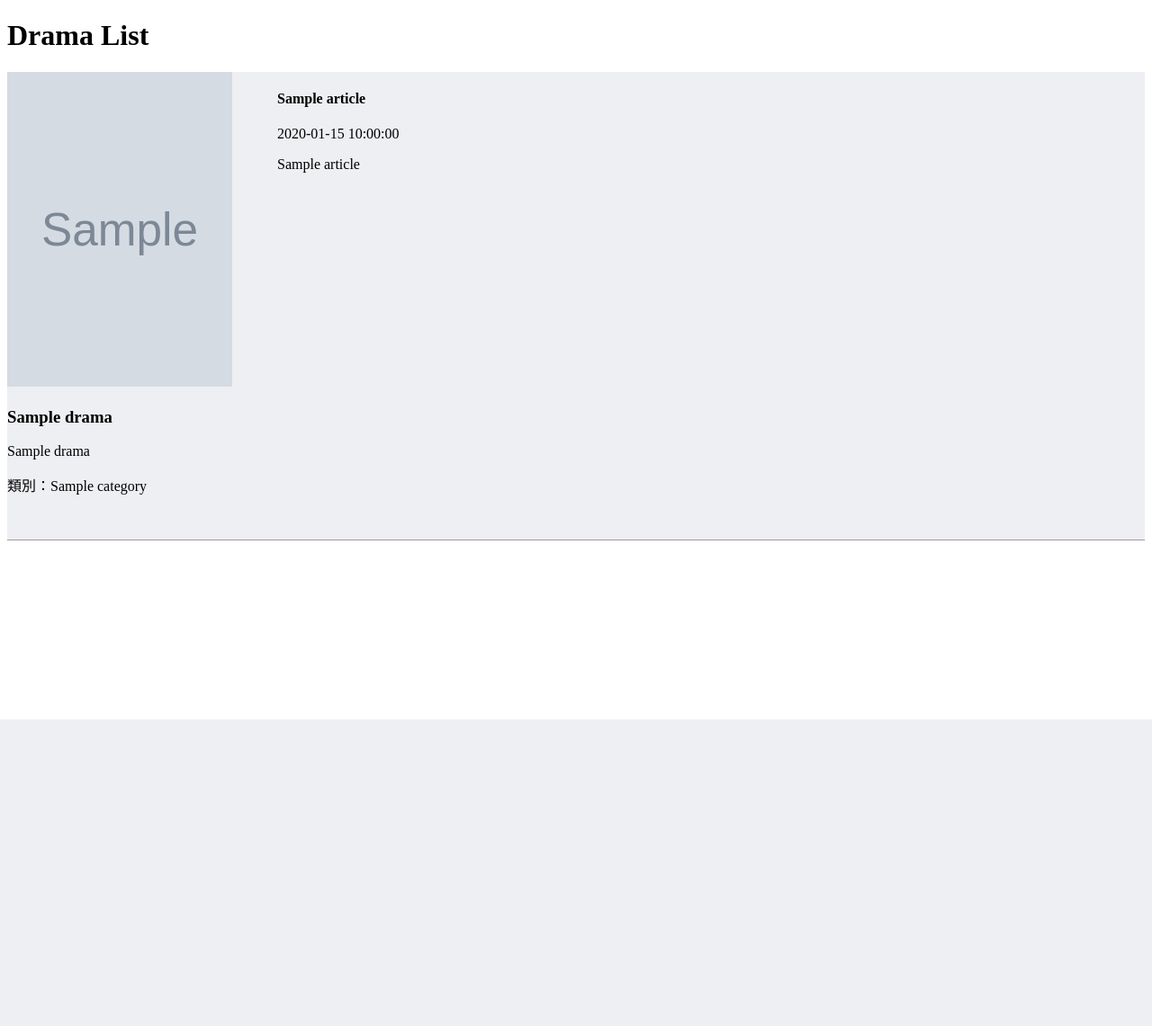
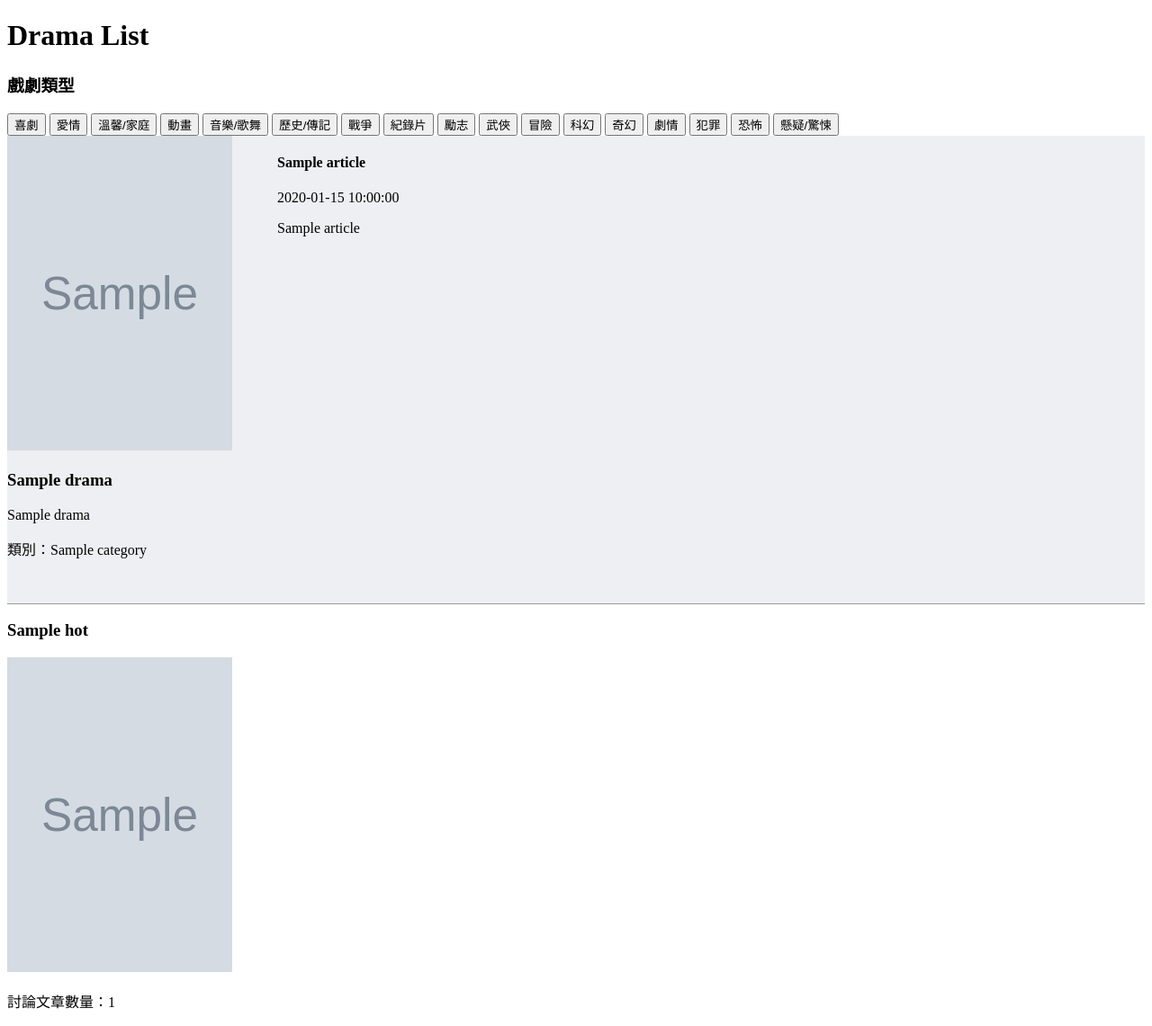
Before and after one commit to hsuu816/WatchNext-Side-Project, a Flask app: template templates/index.html in a window 1280 px wide. Shown: the whole page at 90% size. Before the commit the page ends 800 px from the top, so only its background shows below. Run offline with Flask 3, Linux system fonts and the light colour scheme; the template is opened without the code that fills it: most values are stand-ins (such as "Sample title", 1, 10 or a date in 2020); grey boxes marked "Sample" are stand-in pictures.

Commit message:
feat:add category buttom

```diff
--- a/templates/index.html
+++ b/templates/index.html
@@ -3,14 +3,30 @@
     <meta charset="UTF-8">
     <meta name="viewport" content="width=device-width, initial-scale=1.0">
     <title>HOME</title>
-    <link rel="stylesheet" href="\static\style.css">
+    <link rel="stylesheet" href="/static/style.css">
 </head>
 <body>
     <h1>Drama List</h1>
-    <!-- <button type="button" id="allButton">All</button>
-    <button type="button" id="loveButton">愛情</button>
-    <button type="button" id="warmthButton">溫馨/家庭</button>
-    <button type="button" id="animationButton">動畫</button> -->
+    <h3>戲劇類型</h3>
+    <button type="button" id="funnyButton" data-category="喜劇">喜劇</button>
+    <button type="button" id="loveButton" data-category="愛情">愛情</button>
+    <button type="button" id="warmthButton" data-category="溫馨/家庭">溫馨/家庭</button>
+    <button type="button" id="animationButton" data-category="動畫">動畫</button>
+    <button type="button" id="musicButton" data-category="音樂/歌舞">音樂/歌舞</button>
+    <button type="button" id="historyButton" data-category="歷史/傳記">歷史/傳記</button>
+    <button type="button" id="warButton" data-category="戰爭">戰爭</button>
+    <button type="button" id="documentaryButton" data-category="紀錄片">紀錄片</button>
+    <button type="button" id="inspirationalButton" data-category="勵志">勵志</button>
+    <button type="button" id="martialButton" data-category="武俠">武俠</button>
+    <button type="button" id="adventureButton" data-category="冒險">冒險</button>
+    <button type="button" id="scienceButton" data-category="科幻">科幻</button>
+    <button type="button" id="fantasyButton" data-category="奇幻">奇幻</button>
+    <button type="button" id="plotButton" data-category="劇情">劇情</button>
+    <button type="button" id="crimeButton" data-category="犯罪">犯罪</button>
+    <button type="button" id="horrorButton" data-category="恐怖">恐怖</button>
+    <button type="button" id="thrillerButton" data-category="懸疑/驚悚">懸疑/驚悚</button>
+
+
     <div class="drama-container">
         {% for drama in dramas %}
         <div class="drama">
@@ -32,5 +48,15 @@
         </div>
         {% endfor %}
     </div>
+
+    <div class="hot-drama">
+        {% for hot in hot_drama %}
+            <h3>{{ hot.name }}</h2>
+            <img src="{{ hot.image }}" alt="{{ hot.name }}">
+            <p>討論文章數量：{{ hot.comment_count }}</p>
+        {% endfor %}
+    </div>
+
+    <script src="/static/scripts.js"></script>
 </body>
 </html>
```
